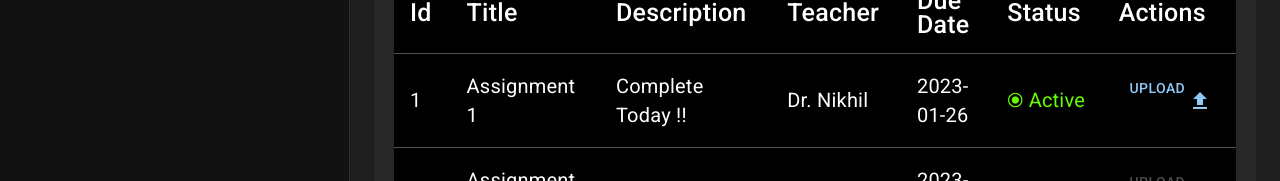
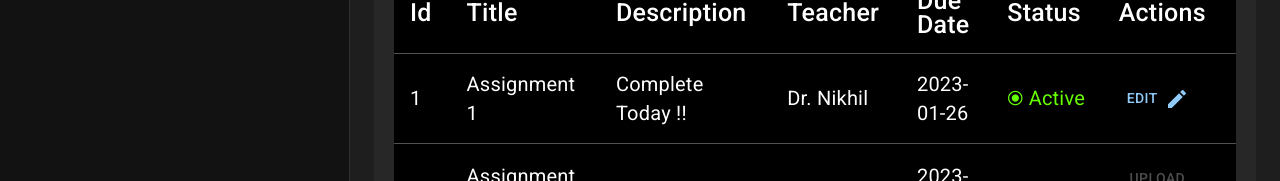
Before and after one commit to WinayGupta777/Assignment_Management, a React (Create React App) app in the folder frontend/: page /student/assignment in a window 1280 px wide. Shown: the part 208-389 px from the top of the page. Built offline with nearby package versions, Linux system fonts and the light colour scheme; data requests are answered from the project's data file.

Commit message:
Actions column from SubmissionPage removed; On Upload Assignment page, If Assignment is submitted already then 'EditButton' else 'UploadButton' will be displayed;

```diff
--- a/frontend/src/components/student/SubmissionPage.js
+++ b/frontend/src/components/student/SubmissionPage.js
@@ -1,6 +1,5 @@
 import React from 'react';
-import { Box, Divider, Typography, Table, TableCell, TableContainer, TableHead, TableRow, TableBody, Button } from '@mui/material';
-import TableData from "../../json/SubmissionTableData.json";
+import { Box, Divider, Typography, Table, TableCell, TableContainer, TableHead, TableRow, TableBody } from '@mui/material';
 import axios from 'axios';
 
 const SubmissionPageS = () => {
@@ -62,7 +61,7 @@ const SubmissionTableS = (props) => {
                 <Table aria-label="simple table">
                     <TableHead>
                         <TableRow>
-                            {["Id", "Submission name", "Content", "Grades", "Actions"].map((value, key) => (
+                            {["Id", "Submission name", "Content", "Grades"].map((value, key) => (
                                 <TableCell key={key} style={{ fontSize: '25px' }}>{value}</TableCell>
                             ))}
                         </TableRow>
@@ -76,11 +75,11 @@ const SubmissionTableS = (props) => {
                                 <TableCell style={{ width: '10%', fontSize: '20px' }}>{value.subName}</TableCell>
                                 <TableCell style={{ width: '20%', fontSize: '20px' }}>{value.content}</TableCell>
                                 <TableCell style={{ width: '5%', fontSize: '20px' }}>{value.grades}</TableCell>
-                                <TableCell style={{ width: '10%', fontSize: '20px' }}>
+                                {/* <TableCell style={{ width: '10%', fontSize: '20px' }}>
                                     <Box sx={{ display: 'flex', ml: -1 }} >
                                         <Button>Update</Button>
                                     </Box>
-                                </TableCell>
+                                </TableCell> */}
                             </TableRow>
                         ))}
                     </TableBody>
--- a/frontend/src/components/student/UploadAssignment.js
+++ b/frontend/src/components/student/UploadAssignment.js
@@ -1,9 +1,9 @@
-import React from 'react';
-import { Upload } from '@mui/icons-material';
+import React, { useEffect } from 'react';
 import { Box, Button, Checkbox, Dialog, DialogActions, DialogContent, DialogTitle, Divider, FormControlLabel, TextField } from '@mui/material';
+import { Edit, Upload } from '@mui/icons-material';
 import axios from 'axios';
 
-const UploadAssignment = (props) => {
+const UploadAssignment =  (props) => {
     const [open, setOpen] = React.useState(false);
     const [formData, setFormData] = React.useState({
         id: props.row.id,
@@ -33,13 +33,35 @@ const UploadAssignment = (props) => {
             }).catch((err) => console.log);
     }
 
+    const [submissionDone, setSubmissionDone] = React.useState(false);
+
+    useEffect(() => {
+        const checkSubmission = async () => {
+            try {
+                const res = await axios.get("http://localhost:4000/submissions");
+                if (res.data.some(obj => obj.id === props.row.id)) {
+                    setSubmissionDone(true);
+                } else {
+                    setSubmissionDone(false);
+                }
+            } catch (err) {
+                console.log(err);
+            }
+        }
+        checkSubmission();
+    }, [props.row.id])
+
+
     return (
         <>
             <Box
                 sx={{ display: 'flex', justifyContent: 'space-between' }}
             >
                 {JSON.parse(props.row.status) ?
-                    <Button onClick={handleClickOpen}> Upload &nbsp; <Upload /> </Button> :
+                    (submissionDone ?
+                        <Button onClick={handleClickOpen}> Edit &nbsp; <Edit /> </Button> :
+                        <Button onClick={handleClickOpen}> Upload &nbsp; <Upload /> </Button>
+                    ) :
                     <Button disabled> Upload &nbsp; <Upload /> </Button>}
             </Box>
 
```
